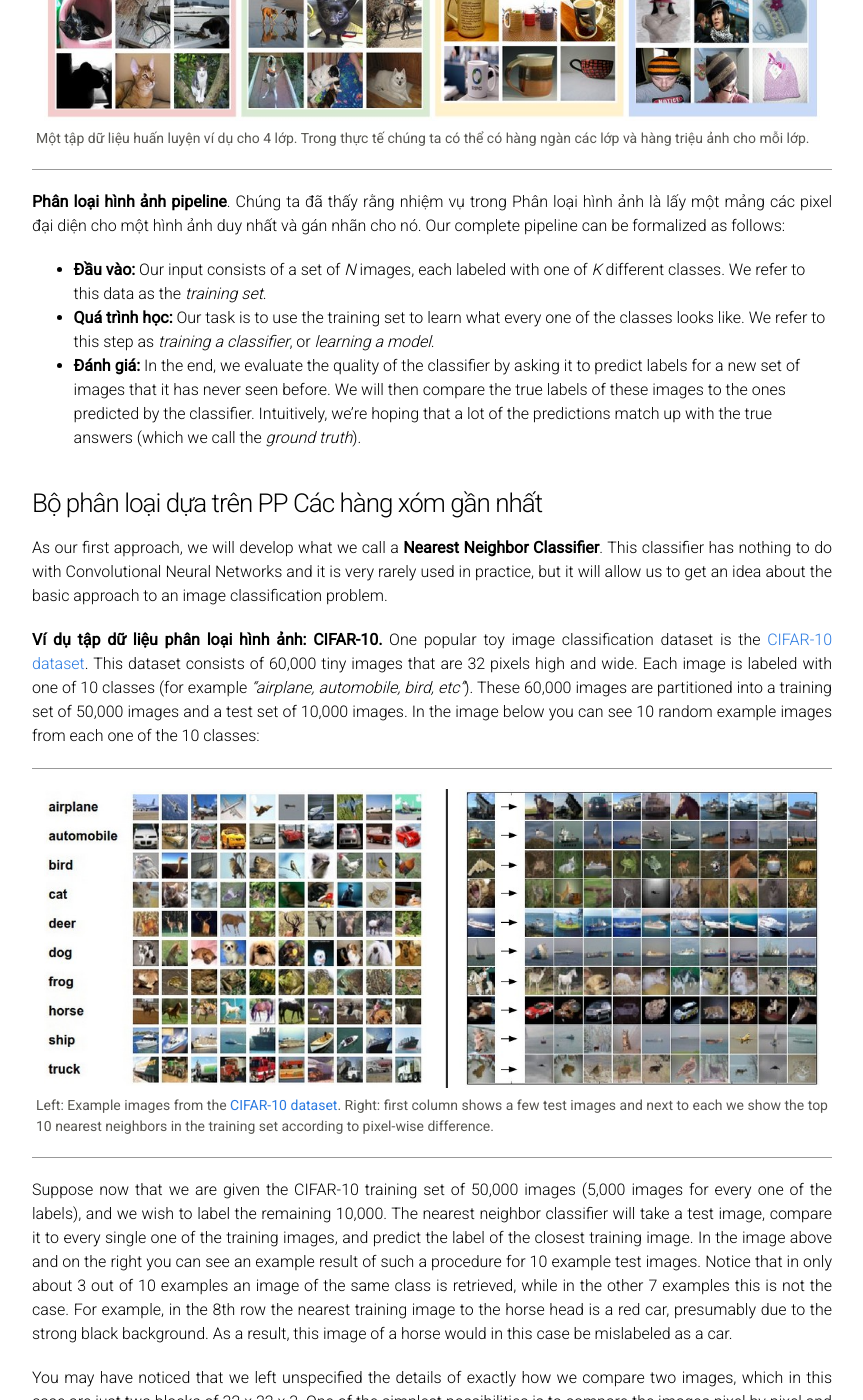
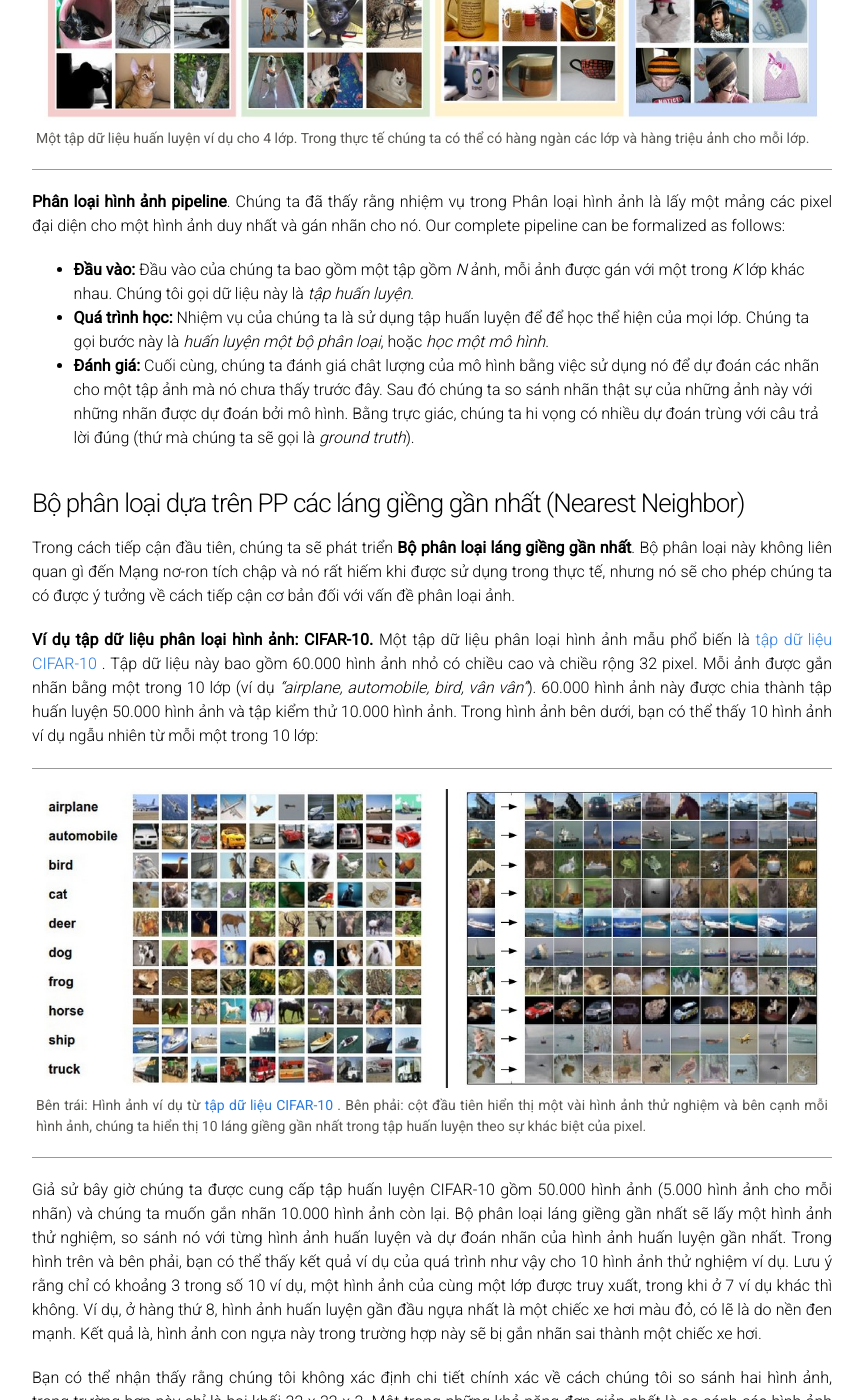
Before and after one commit to damminhtien/cs231n-vietnamese, a Jekyll site: the page built from classification.md, in a window 1280 px wide and 1400 px high, scrolled down 2660 px. Shown: the whole window, without its empty margins (208-1071 px from the left). Built offline with Jekyll 4.4.1, drawn with Linux system fonts in a browser that asks for light colours; formulas are drawn with MathJax 3; some of the changed text lies outside the part shown.

Commit message:
classification.md trans 55 -> 111

````diff
--- a/classification.md
+++ b/classification.md
@@ -7,10 +7,10 @@ permalink: /classification/
 Đây là bài giảng giới thiệu về Phân loại hình ảnh (Image Classification) cho người mới bắt đầu dựa trên hướng tiếp cận vào dữ liệu. Nội dung bao gồm:
 
 - [Giới thiệu về  Phân loại hình ảnh, cách tiếp cận hướng dữ liệu (data-driven), pipeline](#intro)
-- [Bộ phân loại dựa trên PP Các hàng xóm gần nhất (Nearest Neigbors)](#nn)
+- [Bộ phân loại dựa trên PP Các láng giềng gần nhất (Nearest Neighbor)](#nn)
   - [k-Nearest Neighbor](#knn)
 - [Tập kiểm định, Kiểm định chéo, tinh chỉnh siêu tham số](#val)
-- [Ưu/nhược điểm của PP Các hàng xóm gần nhất](#procon)
+- [Ưu/nhược điểm của PP Các láng giềng gần nhất](#procon)
 - [Tổng kết](#summary)
 - [Tổng kết: Áp dụng kNN](#summaryapply)
 - [Tài liệu khác](#reading)
@@ -54,38 +54,41 @@ Một mô hình phân loại ảnh tốt phải bất biến đối với tất
 
 **Phân loại hình ảnh pipeline**. Chúng ta đã thấy rằng nhiệm vụ trong Phân loại hình ảnh là lấy một mảng các pixel đại diện cho một hình ảnh duy nhất và gán nhãn cho nó. Our complete pipeline can be formalized as follows:
 
-- **Đầu vào:** Our input consists of a set of *N* images, each labeled with one of *K* different classes. We refer to this data as the *training set*.
-- **Quá trình học:** Our task is to use the training set to learn what every one of the classes looks like. We refer to this step as *training a classifier*, or *learning a model*.
-- **Đánh giá:** In the end, we evaluate the quality of the classifier by asking it to predict labels for a new set of images that it has never seen before. We will then compare the true labels of these images to the ones predicted by the classifier. Intuitively, we're hoping that a lot of the predictions match up with the true answers  (which we call the *ground truth*).
+- **Đầu vào:** Đầu vào của chúng ta bao gồm một tập gồm *N* ảnh, mỗi ảnh được gán với một trong *K* lớp khác nhau. Chúng tôi gọi dữ liệu này là *tập huấn luyện*.
+- **Quá trình học:** Nhiệm vụ của chúng ta là sử dụng tập huấn luyện để để học thể hiện của mọi lớp. Chúng ta gọi bước này là *huấn luyện một bộ phân loại*, hoặc *học một mô hình*.
+- **Đánh giá:** Cuối cùng, chúng ta đánh giá chât lượng của mô hình bằng việc sử dụng nó để dự đoán các nhãn cho một tập ảnh mà nó chưa thấy trước đây. Sau đó chúng ta so sánh nhãn thật sự của những ảnh này với những nhãn được dự đoán bởi mô hình. Bằng trực giác, chúng ta hi vọng có nhiều dự đoán trùng với câu trả lời đúng (thứ mà chúng ta sẽ gọi là *ground truth*).
 
 <a name='nn'></a>
 
-### Bộ phân loại dựa trên PP Các hàng xóm gần nhất
-As our first approach, we will develop what we call a **Nearest Neighbor Classifier**. This classifier has nothing to do with Convolutional Neural Networks and it is very rarely used in practice, but it will allow us to get an idea about the basic approach to an image classification problem.
+### Bộ phân loại dựa trên PP các láng giềng gần nhất (Nearest Neighbor)
+Trong cách tiếp cận đầu tiên, chúng ta sẽ phát triển **Bộ phân loại láng giềng gần nhất**. Bộ phân loại này không liên quan gì đến Mạng nơ-ron tích chập và nó rất hiếm khi được sử dụng trong thực tế, nhưng nó sẽ cho phép chúng ta có được ý tưởng về cách tiếp cận cơ bản đối với vấn đề phân loại ảnh.
 
-**Ví dụ tập dữ liệu phân loại hình ảnh: CIFAR-10.** One popular toy image classification dataset is the <a href="http://www.cs.toronto.edu/~kriz/cifar.html">CIFAR-10 dataset</a>. This dataset consists of 60,000 tiny images that are 32 pixels high and wide. Each image is labeled with one of 10 classes (for example *"airplane, automobile, bird, etc"*). These 60,000 images are partitioned into a training set of 50,000 images and a test set of 10,000 images. In the image below you can see 10 random example images from each one of the 10 classes:
+**Ví dụ tập dữ liệu phân loại hình ảnh: CIFAR-10.** Một tập dữ liệu phân loại hình ảnh mẫu phổ biến là <a href="http://www.cs.toscape.edu/~kriz/cifar.html"> tập dữ liệu CIFAR-10 </a>.  Tập dữ liệu này bao gồm 60.000 hình ảnh nhỏ có chiều cao và chiều rộng 32 pixel. Mỗi ảnh được gắn nhãn bằng một trong 10 lớp (ví dụ *"airplane, automobile, bird, vân vân"*).  60.000 hình ảnh này được chia thành tập huấn luyện 50.000 hình ảnh và tập kiểm thử 10.000 hình ảnh. Trong hình ảnh bên dưới, bạn có thể thấy 10 hình ảnh ví dụ ngẫu nhiên từ mỗi một trong 10 lớp:
 
 <div class="fig figcenter fighighlight">
   <img src="/cs231n-vietnamese/assets/nn.jpg">
-  <div class="figcaption">Left: Example images from the <a href="http://www.cs.toronto.edu/~kriz/cifar.html">CIFAR-10 dataset</a>. Right: first column shows a few test images and next to each we show the top 10 nearest neighbors in the training set according to pixel-wise difference.</div>
+  <div class="figcaption">Bên trái: Hình ảnh ví dụ từ <a href="http://www.cs.toscape.edu/~kriz/cifar.html"> tập dữ liệu CIFAR-10 </a>. Bên phải: cột đầu tiên hiển thị một vài hình ảnh thử nghiệm và bên cạnh mỗi hình ảnh, chúng ta hiển thị 10 láng giềng gần nhất trong tập huấn luyện theo sự khác biệt của pixel.</div>
 </div>
 
-Suppose now that we are given the CIFAR-10 training set of 50,000 images (5,000 images for every one of the labels), and we wish to label the remaining 10,000. The nearest neighbor classifier will take a test image, compare it to every single one of the training images, and predict the label of the closest training image. In the image above and on the right you can see an example result of such a procedure for 10 example test images. Notice that in only about 3 out of 10 examples an image of the same class is retrieved, while in the other 7 examples this is not the case. For example, in the 8th row the nearest training image to the horse head is a red car, presumably due to the strong black background. As a result, this image of a horse would in this case be mislabeled as a car.
+Giả sử bây giờ chúng ta được cung cấp tập huấn luyện CIFAR-10 gồm 50.000 hình ảnh (5.000 hình ảnh cho mỗi nhãn) và chúng ta muốn gắn nhãn 10.000 hình ảnh còn lại. Bộ phân loại láng giềng gần nhất sẽ lấy một hình ảnh thử nghiệm, so sánh nó với từng hình ảnh huấn luyện và dự đoán nhãn của hình ảnh huấn luyện gần nhất. Trong hình trên và bên phải, bạn có thể thấy kết quả ví dụ của quá trình như vậy cho 10 hình ảnh thử nghiệm ví dụ. Lưu ý rằng chỉ có khoảng 3 trong số 10 ví dụ, một hình ảnh của cùng một lớp được truy xuất, trong khi ở 7 ví dụ khác thì không. Ví dụ, ở hàng thứ 8, hình ảnh huấn luyện gần đầu ngựa nhất là một chiếc xe hơi màu đỏ, có lẽ là do nền đen mạnh. Kết quả là, hình ảnh con ngựa này trong trường hợp này sẽ bị gắn nhãn sai thành một chiếc xe hơi.
 
-You may have noticed that we left unspecified the details of exactly how we compare two images, which in this case are just two blocks of 32 x 32 x 3. One of the simplest possibilities is to compare the images pixel by pixel and add up all the differences. In other words, given two images and representing them as vectors \\( I_1, I_2 \\) , a reasonable choice for comparing them might be the **L1 distance**:
+Bạn có thể nhận thấy rằng chúng tôi không xác định chi tiết chính xác về cách chúng tôi so sánh hai hình ảnh, trong trường hợp này chỉ là hai khối 32 x 32 x 3. Một trong những khả năng đơn giản nhất là so sánh các hình ảnh từng điểm ảnh và cộng lại tất cả sự khác biệt. Nói cách khác, với hai hình ảnh và biểu diễn chúng dưới dạng vectơ \\ (I_1, I_2 \\), một lựa chọn hợp lý để so sánh chúng có thể là **khoảng cách L1**:
 
 $$
 d_1 (I_1, I_2) = \sum_{p} \left| I^p_1 - I^p_2 \right|
 $$
 
 Where the sum is taken over all pixels. Here is the procedure visualized:
+Tổng được lấy trên tất cả các điểm ảnh. Công thức được hình dung:
 
 <div class="fig figcenter fighighlight">
   <img src="/cs231n-vietnamese/assets/nneg.jpeg">
-  <div class="figcaption">An example of using pixel-wise differences to compare two images with L1 distance (for one color channel in this example). Two images are subtracted elementwise and then all differences are added up to a single number. If two images are identical the result will be zero. But if the images are very different the result will be large.</div>
+  <div class="figcaption">Một ví dụ về việc sử dụng sự khác biệt giữa các pixel để so sánh hai hình ảnh có khoảng cách L1 (đối với một kênh màu trong ví dụ này). Hai hình ảnh được trừ theo từng điểm ảnh và sau đó tất cả các khác biệt được cộng lại thành một tổng duy nhất. Nếu hai hình ảnh giống hệt nhau, kết quả sẽ bằng không. Nhưng nếu các hình ảnh rất khác nhau, kết quả sẽ rất lớn.</div>
 </div>
 
 Let's also look at how we might implement the classifier in code. First, let's load the CIFAR-10 data into memory as 4 arrays: the training data/labels and the test data/labels. In the code below, `Xtr` (of size 50,000 x 32 x 32 x 3) holds all the images in the training set, and a corresponding 1-dimensional array `Ytr` (of length 50,000) holds the training labels (from 0 to 9):
+
+Hãy cũng xem xét cách chúng ta có thể lập trình bộ phân loại. Đầu tiên, hãy tải dữ liệu CIFAR-10 vào bộ nhớ dưới dạng 4 mảng: dữ liệu/nhãn huấn luyện và dữ liệu/nhãn kiểm thử.  Trong đoạn mã bên dưới, 'Xtr' (có kích thước 50.000 x 32 x 32 x 3) chứa tất cả các hình ảnh trong tập huấn luyện và mảng 1 chiều tương ứng 'Ytr' (có kích thước 50.000) chứa các nhãn huấn luyện (từ 0  đến 9):
 
 ```python
 Xtr, Ytr, Xte, Yte = load_CIFAR10('data/cifar10/') # a magic function we provide
@@ -94,7 +97,7 @@ Xtr_rows = Xtr.reshape(Xtr.shape[0], 32 * 32 * 3) # Xtr_rows becomes 50000 x 307
 Xte_rows = Xte.reshape(Xte.shape[0], 32 * 32 * 3) # Xte_rows becomes 10000 x 3072
 ```
 
-Now that we have all images stretched out as rows, here is how we could train and evaluate a classifier:
+Bây giờ chúng ta đã có tất cả các hình ảnh được trải thành hàng, đây là cách chúng ta có thể huấn luyện và đánh giá một bộ phân loại:
 
 ```python
 nn = NearestNeighbor() # create a Nearest Neighbor classifier class
@@ -105,8 +108,7 @@ Yte_predict = nn.predict(Xte_rows) # predict labels on the test images
 print 'accuracy: %f' % ( np.mean(Yte_predict == Yte) )
 ```
 
-Notice that as an evaluation criterion, it is common to use the **accuracy**, which measures the fraction of predictions that were correct. Notice that all classifiers we will build satisfy this one common API: they have a `train(X,y)` function that takes the data and the labels to learn from. Internally, the class should build some kind of model of the labels and how they can be predicted from the data. And then there is a `predict(X)` function, which takes new data and predicts the labels. Of course, we've left out the meat of things - the actual classifier itself. Here is an implementation of a simple Nearest Neighbor classifier with the L1 distance that satisfies this template:
-
+Lưu ý rằng để đánh giá, người ta thường sử dụng **độ chính xác**, đo lường khả năng dự đoán đúng. Lưu ý rằng tất cả các bộ phân loại mà chúng ta sẽ xây dựng đều đáp ứng một API chung này: chúng có hàm 'train (X, y)' lấy dữ liệu và nhãn để học. Trong nội bộ, một lớp nên xây dựng một vài mô hình nhãn và cách chúng có thể được dự đoán từ dữ liệu. Và sau đó có một hàm 'dự đoán (X)', lấy dữ liệu mới và dự đoán các nhãn. Tất nhiên, chúng ta đã bỏ đi phần chi tiết của mọi thứ - bộ phân loại thực tế. Đây là cách triển khai bộ phân loại láng giềng gần nhất đơn giản với khoảng cách L1 thỏa mãn mẫu này:
 ```python
 import numpy as np
 
@@ -230,7 +232,7 @@ In cases where the size of your training data (and therefore also the validation
 
 <a name='procon'></a>
 
-**Ưu điểm và nhược điểm của PP Các hàng xóm gần nhất**
+**Ưu điểm và nhược điểm của PP Các láng giềng gần nhất**
 
 It is worth considering some advantages and drawbacks of the Nearest Neighbor classifier. Clearly, one advantage is that it is very simple to implement and understand. Additionally, the classifier takes no time to train, since all that is required is to store and possibly index the training data. However, we pay that computational cost at test time, since classifying a test example requires a comparison to every single training example. This is backwards, since in practice we often care about the test time efficiency much more than the efficiency at training time. In fact, the deep neural networks we will develop later in this class shift this tradeoff to the other extreme: They are very expensive to train, but once the training is finished it is very cheap to classify a new test example. This mode of operation is much more desirable in practice.
 
````
